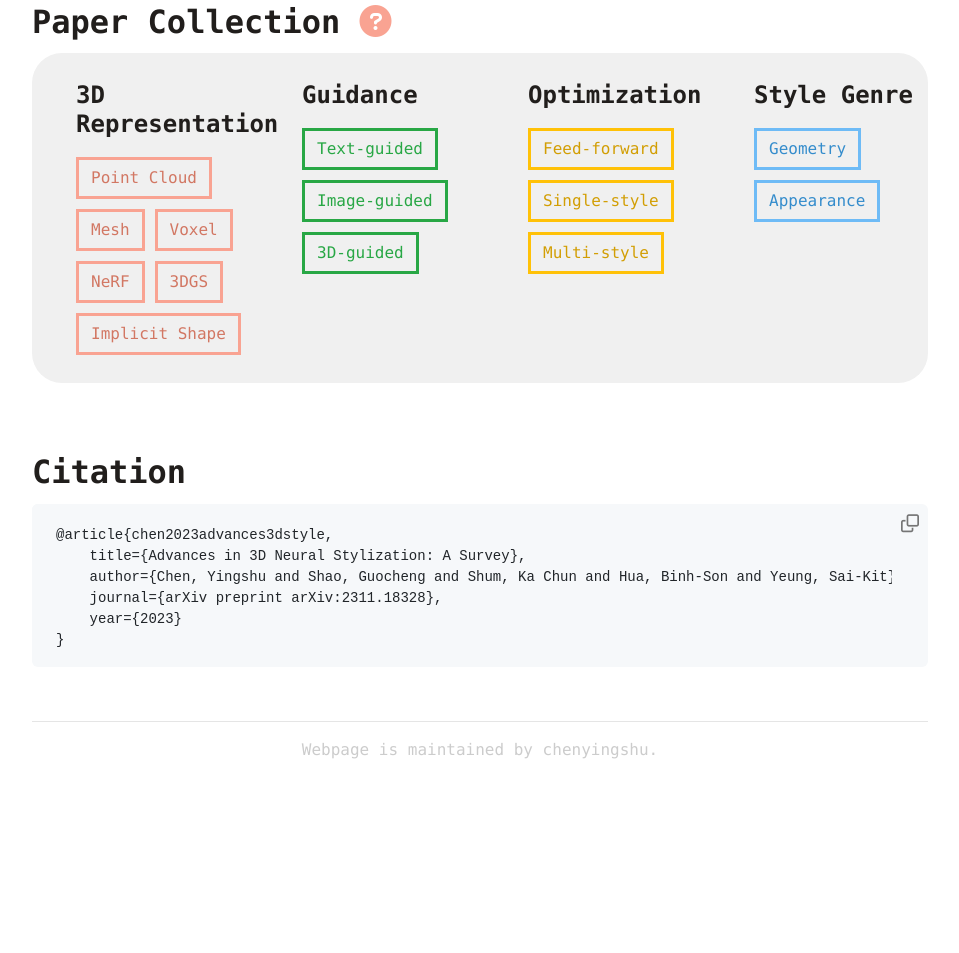
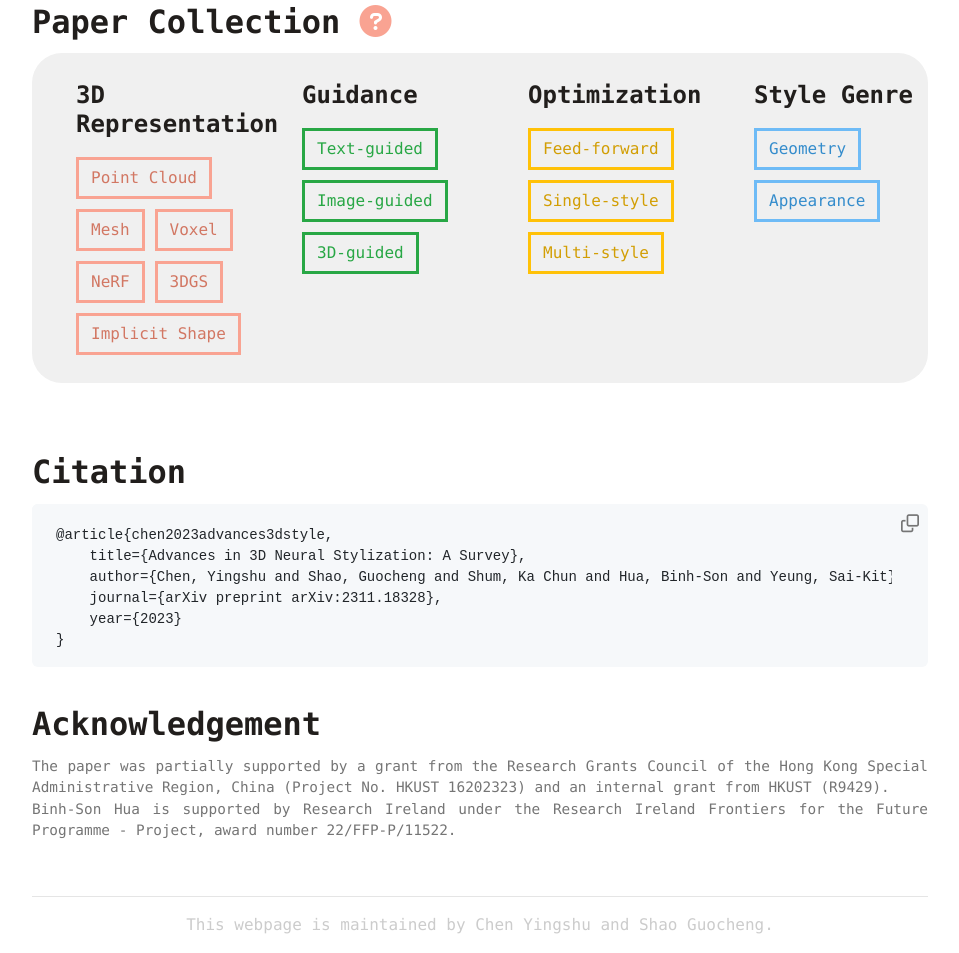
Before and after one commit to chenyingshu/advances_3d_neural_stylization, a plain HTML site: page index.html in a window 1280 px wide. Shown: the part 3111-4064 px from the top of the page, without its empty margins (160-1119 px from the left). Before the commit the page ends 3889 px from the top, so only its background shows below. Drawn offline with nearby package versions, Linux system fonts and the light colour scheme.

Commit message:
Updated the acknowledgement

```diff
--- a/index.html
+++ b/index.html
@@ -379,6 +379,15 @@
     </div>
 </section>
 
+<section class="subsection" id="Acknowledgement">
+    <div>
+        <h2 class="text-dark card-title">Acknowledgement</h2>
+        <div class="abstract-text">
+            The paper was partially supported by a grant from the Research Grants Council of the Hong Kong Special Administrative Region, China (Project No. HKUST 16202323) and an internal grant from HKUST (R9429).<br/>
+            Binh-Son Hua is supported by Research Ireland under the Research Ireland Frontiers for the Future Programme - Project, award number 22/FFP-P/11522.
+        </div>
+    </div>
+</section>
 
 <!-- Other Related Works -->
 
@@ -387,7 +396,8 @@
 
 <section class="subsection footer">
     <hr>
-    <p class="text-center">Webpage is maintained by <a href="https://github.com/chenyingshu/">chenyingshu</a>.</p>
+    <p class="text-center">This webpage is maintained by <a href="https://github.com/chenyingshu/">Chen Yingshu</a> and <a
+            href="https://github.com/DukeofCambridge/">Shao Guocheng.</a></p>
 </section>
 
 </body>
```
